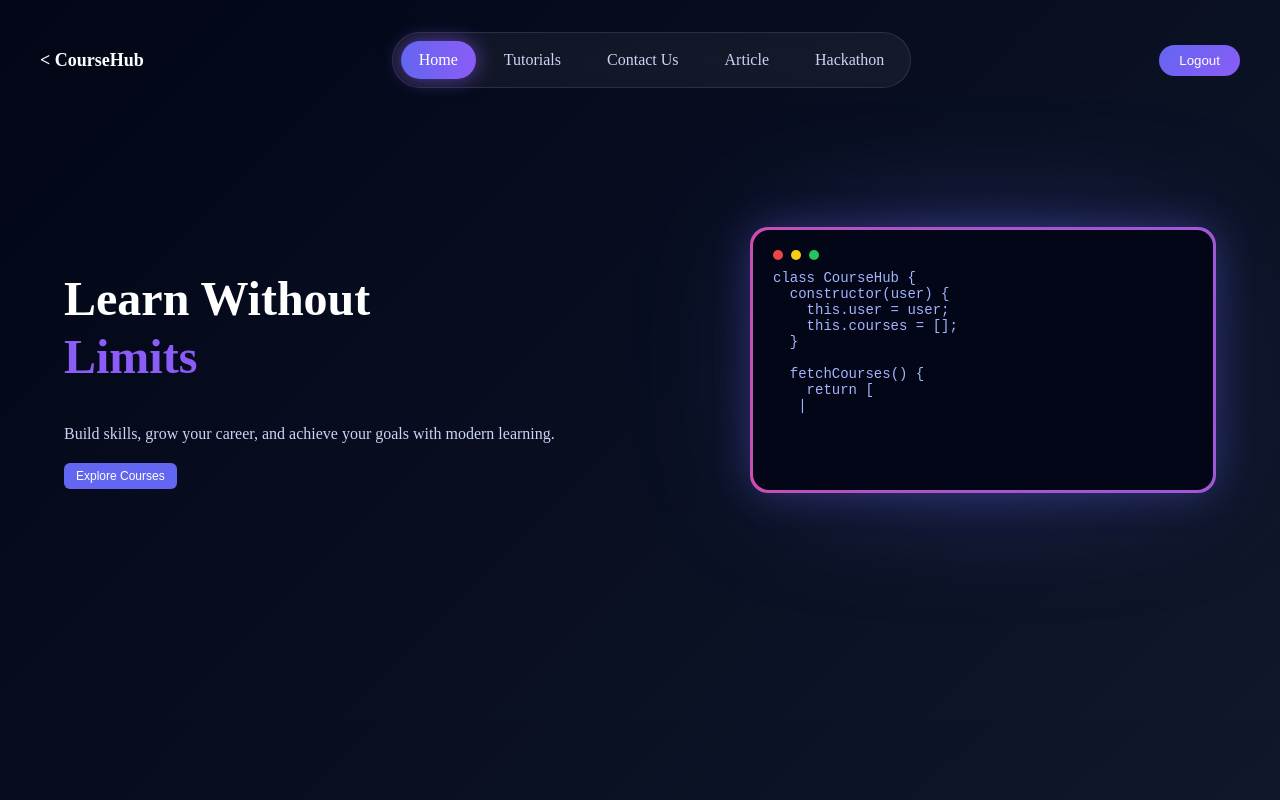
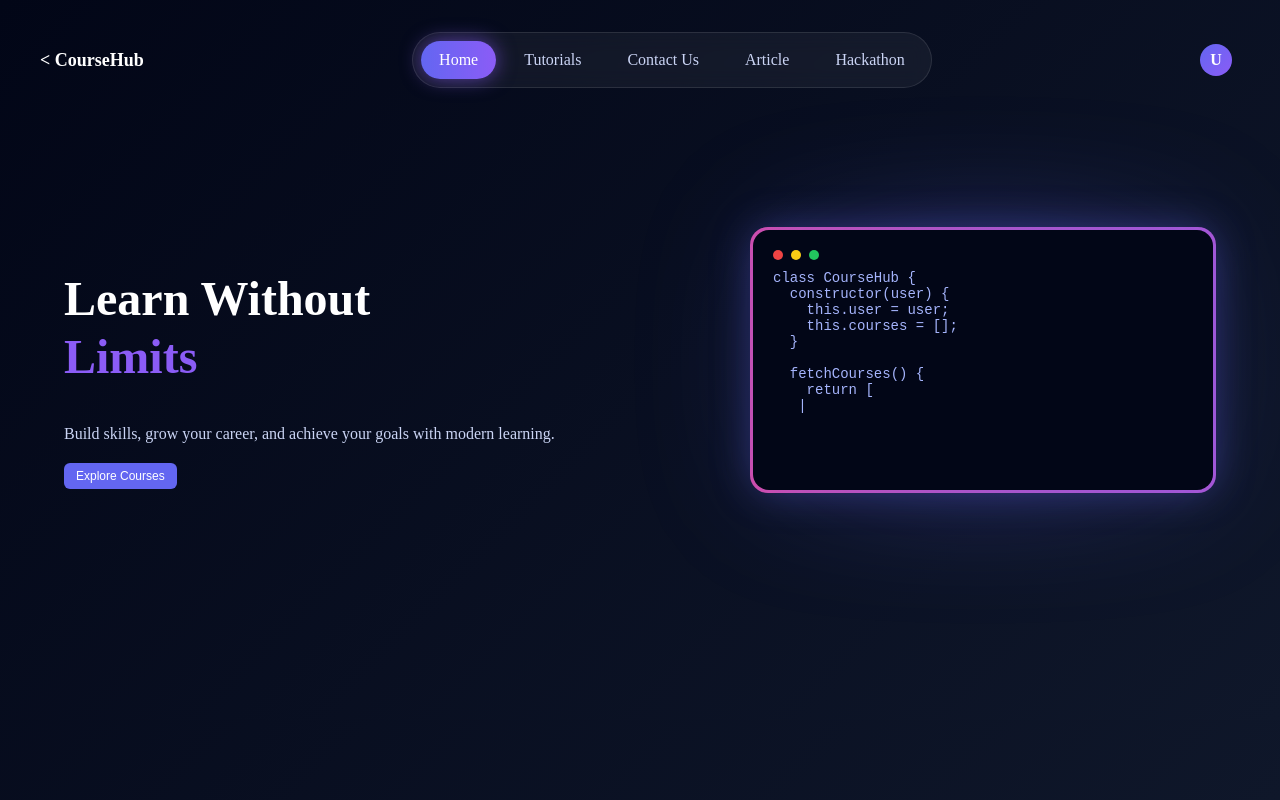
Before and after one commit to anshikachaturvedi-tech/CourseHub, an Angular app in the folder course-frontend/: page / in a window 1280 px wide. Shown: the top 800 px of the page. Built offline with nearby package versions, Linux system fonts and the light colour scheme; no server answers; sample sign-in values are in the browser's storage.

Commit message:
fixed Registration

```diff
--- a/course-frontend/src/app/shared/navbar/navbar.component.css
+++ b/course-frontend/src/app/shared/navbar/navbar.component.css
@@ -87,6 +87,58 @@
   box-shadow: 0 8px 20px rgba(139, 92, 246, 0.4);
 }
 
+
+
+/* PROFILE */
+.profile {
+  display: flex;
+  align-items: center;
+  gap: 8px;
+  cursor: pointer;
+  position: relative;
+}
+
+/* AVATAR */
+.avatar {
+  width: 32px;
+  height: 32px;
+  background: linear-gradient(135deg, #6366f1, #8b5cf6);
+  color: white;
+  border-radius: 50%;
+  display: flex;
+  align-items: center;
+  justify-content: center;
+  font-weight: bold;
+}
+
+/* NAME */
+.name {
+  color: white;
+  font-size: 14px;
+}
+
+/* DROPDOWN */
+.dropdown {
+  position: absolute;
+  top: 50px;
+  right: 0;
+  background: #0d1117;
+  border-radius: 10px;
+  width: 180px;
+  border: 1px solid rgba(255,255,255,0.1);
+  overflow: hidden;
+}
+
+.dropdown div {
+  padding: 10px;
+  cursor: pointer;
+}
+
+.dropdown div:hover {
+  background: rgba(139,92,246,0.2);
+  color: white;
+}
+
 /* ================= RESPONSIVE ================= */
 @media (max-width: 768px) {
   .nav-pill {
--- a/course-frontend/src/app/shared/navbar/navbar.component.html
+++ b/course-frontend/src/app/shared/navbar/navbar.component.html
@@ -40,13 +40,51 @@
     </div>
 
     <!-- RIGHT BUTTON -->
-    <button class="login-btn" *ngIf="!isLoggedIn()" routerLink="/login">
+    <!-- <button class="login-btn" *ngIf="!isLoggedIn()" routerLink="/login">
   → Login
 </button>
 
 <button class="login-btn" *ngIf="isLoggedIn()" (click)="logout()">
   Logout
+</button> -->
+
+
+<!-- RIGHT SIDE -->
+
+<!-- LOGIN BUTTON -->
+<button class="login-btn" *ngIf="!isLoggedIn()" routerLink="/login">
+  → Login
 </button>
+
+<!-- PROFILE -->
+<div class="profile" *ngIf="isLoggedIn()" (click)="toggleDropdown()">
+
+  <div class="avatar">
+    {{ (userName || 'U')[0] }}
+  </div>
+
+  <span class="name">{{ userName }}</span>
+
+  <!-- DROPDOWN -->
+  <div class="dropdown" *ngIf="showDropdown">
+
+    <!-- ADMIN -->
+    <div *ngIf="userRole === 'admin'" (click)="goToAdmin()">
+      🛠 Admin Panel
+    </div>
+
+    <!-- TEACHER -->
+    <div *ngIf="userRole === 'teacher'" (click)="goToTeacher()">
+      🎓 Teacher Panel
+    </div>
+
+    <div (click)="logout()">
+      🚪 Logout
+    </div>
+
+  </div>
+
+</div>
 
   </div>
 </nav>
--- a/course-frontend/src/app/shared/navbar/navbar.component.ts
+++ b/course-frontend/src/app/shared/navbar/navbar.component.ts
@@ -1,4 +1,5 @@
 import { Component, OnInit } from '@angular/core';
+import { Router } from '@angular/router';
 
 @Component({
   selector: 'app-navbar',
@@ -7,10 +8,11 @@ import { Component, OnInit } from '@angular/core';
 })
 export class NavbarComponent implements OnInit {
 
-  constructor() { }
-
+  constructor(private router: Router) { }
 activeTab: string = 'home';
-
+userName: string = '';
+userRole: string = '';
+showDropdown: boolean = false;
 setActive(tab: string) {
   this.activeTab = tab;
 }
@@ -32,11 +34,26 @@ isLoggedIn(): boolean {
 
 logout() {
   localStorage.removeItem('token');
+  localStorage.removeItem('role');
+  localStorage.removeItem('name');
   alert('Logged out successfully');
-  location.reload(); // simple refresh
+  this.router.navigate(['/login']);
 }
 
   ngOnInit(): void {
+   this.userName = localStorage.getItem('name') || '';
+  this.userRole = localStorage.getItem('role') || '';
   }
+  toggleDropdown() {
+  this.showDropdown = !this.showDropdown;
+}
+
+goToAdmin() {
+  this.router.navigate(['/admin-dashboard']);
+}
+
+goToTeacher() {
+  this.router.navigate(['/teacher-panel']);
+}
 
 }
```
Also changed, not shown: 1 other file (tests, documents, lock files or other folders).
